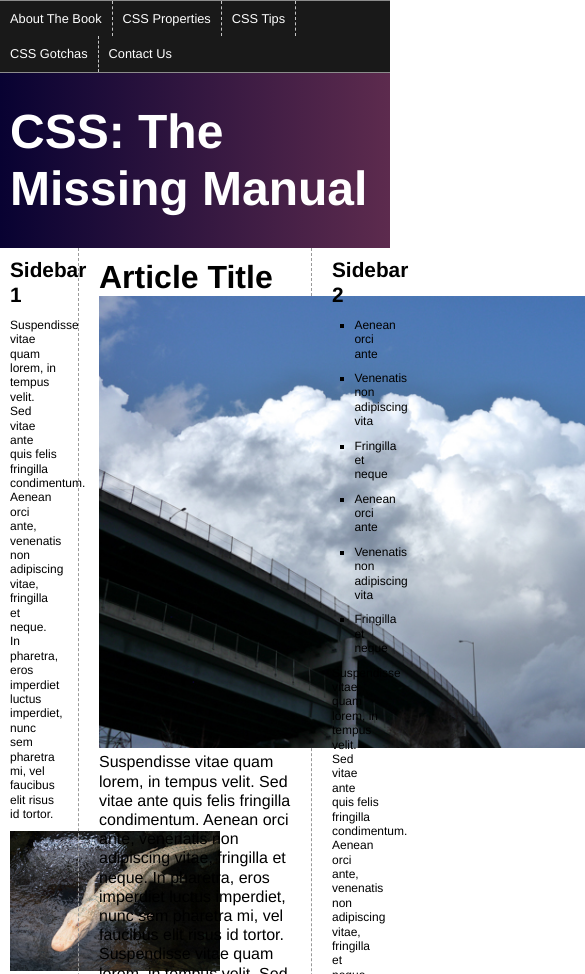
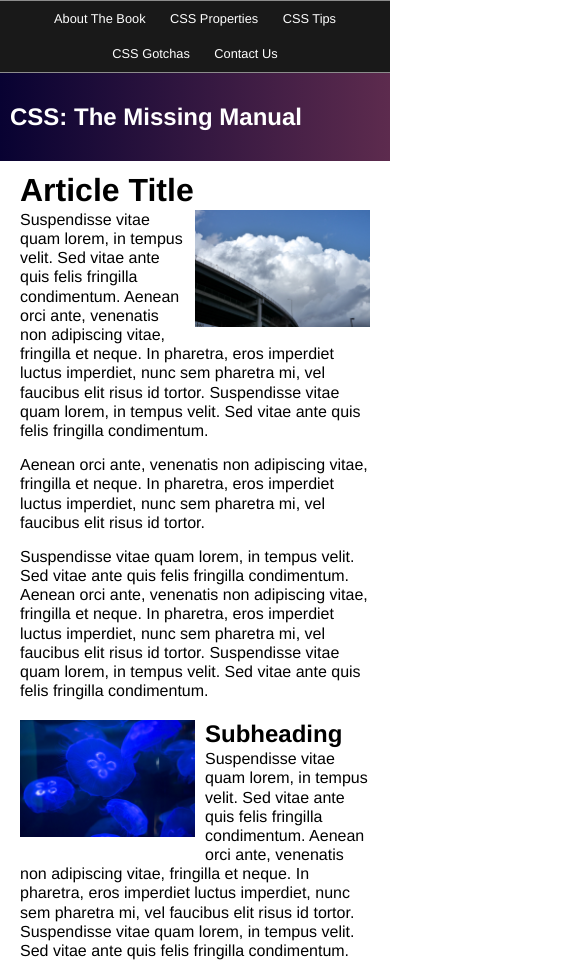
Before and after one commit to Carlos3dg/CSS-Course, a plain HTML site: page css_mm_4e-master/15/index.html in a window 390 px wide. Shown: the top 974 px of the page, 585 px wide, since content can reach past the window. Drawn offline with Linux system fonts and the light colour scheme.

Commit message:
Finish Chapter 15

```diff
--- a/css_mm_4e-master/15/index.html
+++ b/css_mm_4e-master/15/index.html
@@ -22,27 +22,29 @@
 <h1>CSS: The Missing Manual</h1>
 </header>
 <div class="contentWrapper">
+  <div class="columnWrapper">
+  <!-- main content goes here -->
+      <article class="main">
+          <h2>Article Title</h2>
+          <p><img src="imgs/clouds.jpg" alt="Clouds" class="half right">Suspendisse vitae quam lorem, in tempus velit. Sed vitae ante quis felis fringilla condimentum. Aenean orci ante, venenatis non adipiscing vitae, fringilla et neque. In pharetra, eros imperdiet luctus imperdiet, nunc sem pharetra mi, vel faucibus elit risus id tortor. Suspendisse vitae quam lorem, in tempus velit. Sed vitae ante quis felis fringilla condimentum.</p>
+          <p>Aenean orci ante, venenatis non adipiscing vitae, fringilla et neque. In pharetra, eros imperdiet luctus imperdiet, nunc sem pharetra mi, vel faucibus elit risus id tortor. </p>
+          <p>Suspendisse vitae quam lorem, in tempus velit. Sed vitae ante quis felis fringilla condimentum. Aenean orci ante, venenatis non adipiscing vitae, fringilla et neque. In pharetra, eros imperdiet luctus imperdiet, nunc sem pharetra mi, vel faucibus elit risus id tortor. Suspendisse vitae quam lorem, in tempus velit. Sed vitae ante quis felis fringilla condimentum. </p>
+          <h3><img src="imgs/jellyfish.jpg" alt="Jellyfish" class="half left">Subheading</h3>
+          <p>Suspendisse vitae quam lorem, in tempus velit. Sed vitae ante quis felis fringilla condimentum. Aenean orci ante, venenatis non adipiscing vitae, fringilla et neque. In pharetra, eros imperdiet luctus imperdiet, nunc sem pharetra mi, vel faucibus elit risus id tortor. Suspendisse vitae quam lorem, in tempus velit. Sed vitae ante quis felis fringilla condimentum. </p>
+          <h3>Subheading</h3>
+          <p>Suspendisse vitae quam lorem, in tempus velit. Sed vitae ante quis felis fringilla condimentum. Aenean orci ante, venenatis non adipiscing vitae, fringilla et neque. In pharetra, eros imperdiet luctus imperdiet, nunc sem pharetra mi, vel faucibus elit risus id tortor. Suspendisse vitae quam lorem, in tempus velit. Sed vitae ante quis felis fringilla condimentum. Aenean orci ante, venenatis non adipiscing vitae, fringilla et neque. In pharetra, eros imperdiet luctus imperdiet, nunc sem pharetra mi, vel faucibus elit risus id tortor. Suspendisse vitae quam lorem, in tempus velit. Sed vitae ante quis felis fringilla condimentum. Aenean orci ante, venenatis non adipiscing vitae, fringilla et neque. In pharetra, eros imperdiet luctus imperdiet, nunc sem pharetra mi, vel faucibus elit risus id tortor. Suspendisse vitae quam lorem, in tempus velit. Sed vitae ante quis felis fringilla condimentum. Aenean orci ante, venenatis non adipiscing vitae, fringilla et neque. In pharetra, eros imperdiet luctus imperdiet, nunc sem pharetra mi, vel faucibus elit risus id tor</p>
+        </article>
 <!-- first sidebar goes here -->
     <aside class="sidebar1">
       <h2>Sidebar 1</h2>
       <p>Suspendisse vitae quam lorem, in tempus velit. Sed vitae ante quis felis fringilla condimentum. Aenean orci ante, venenatis non adipiscing vitae, fringilla et neque. In pharetra, eros imperdiet luctus imperdiet, nunc sem pharetra mi, vel faucibus elit risus id tortor.  </p>
-  <p><img src="imgs/gator.jpg" alt="Gator" width="210" height="140"></p>
+      <p><img src="imgs/gator.jpg" alt="Gator"></p>
       <h3>Secondary Header</h3>
       <p>Suspendisse vitae quam lorem, in tempus velit. Sed vitae ante quis felis fringilla condimentum.  </p>
       <h3>Secondary Header</h3>
       <p>Suspendisse vitae quam lorem, in tempus velit. Sed vitae ante quis felis fringilla condimentum. </p>
     </aside>
-<!-- main content goes here -->
-<article class="main">
-  <h2>Article Title</h2>
-  <p><img src="imgs/clouds.jpg" alt="Clouds" width="678" height="452">Suspendisse vitae quam lorem, in tempus velit. Sed vitae ante quis felis fringilla condimentum. Aenean orci ante, venenatis non adipiscing vitae, fringilla et neque. In pharetra, eros imperdiet luctus imperdiet, nunc sem pharetra mi, vel faucibus elit risus id tortor. Suspendisse vitae quam lorem, in tempus velit. Sed vitae ante quis felis fringilla condimentum.</p>
-  <p>Aenean orci ante, venenatis non adipiscing vitae, fringilla et neque. In pharetra, eros imperdiet luctus imperdiet, nunc sem pharetra mi, vel faucibus elit risus id tortor. </p>
-  <p>Suspendisse vitae quam lorem, in tempus velit. Sed vitae ante quis felis fringilla condimentum. Aenean orci ante, venenatis non adipiscing vitae, fringilla et neque. In pharetra, eros imperdiet luctus imperdiet, nunc sem pharetra mi, vel faucibus elit risus id tortor. Suspendisse vitae quam lorem, in tempus velit. Sed vitae ante quis felis fringilla condimentum. </p>
-  <h3><img src="imgs/jellyfish.jpg" alt="Jellyfish" width="678" height="452">Subheading</h3>
-  <p>Suspendisse vitae quam lorem, in tempus velit. Sed vitae ante quis felis fringilla condimentum. Aenean orci ante, venenatis non adipiscing vitae, fringilla et neque. In pharetra, eros imperdiet luctus imperdiet, nunc sem pharetra mi, vel faucibus elit risus id tortor. Suspendisse vitae quam lorem, in tempus velit. Sed vitae ante quis felis fringilla condimentum. </p>
-  <h3>Subheading</h3>
-  <p>Suspendisse vitae quam lorem, in tempus velit. Sed vitae ante quis felis fringilla condimentum. Aenean orci ante, venenatis non adipiscing vitae, fringilla et neque. In pharetra, eros imperdiet luctus imperdiet, nunc sem pharetra mi, vel faucibus elit risus id tortor. Suspendisse vitae quam lorem, in tempus velit. Sed vitae ante quis felis fringilla condimentum. Aenean orci ante, venenatis non adipiscing vitae, fringilla et neque. In pharetra, eros imperdiet luctus imperdiet, nunc sem pharetra mi, vel faucibus elit risus id tortor. Suspendisse vitae quam lorem, in tempus velit. Sed vitae ante quis felis fringilla condimentum. Aenean orci ante, venenatis non adipiscing vitae, fringilla et neque. In pharetra, eros imperdiet luctus imperdiet, nunc sem pharetra mi, vel faucibus elit risus id tortor. Suspendisse vitae quam lorem, in tempus velit. Sed vitae ante quis felis fringilla condimentum. Aenean orci ante, venenatis non adipiscing vitae, fringilla et neque. In pharetra, eros imperdiet luctus imperdiet, nunc sem pharetra mi, vel faucibus elit risus id tor</p>
-</article>
+  </div>
 <!-- second sidebar goes here -->
 <aside class="sidebar2">
 <h2>Sidebar 2 </h2>
@@ -55,7 +57,7 @@
     <li> Fringilla et neque</li>
   </ul>
   <p>Suspendisse vitae quam lorem, in tempus velit. Sed vitae ante quis felis fringilla condimentum. Aenean orci ante, venenatis non adipiscing vitae, fringilla et neque. In pharetra, eros imperdiet luctus imperdiet, nunc sem pharetra mi, vel faucibus elit risus id tortor.Suspendisse vitae quam lorem, in tempus velit. </p>
-  <p><img src="imgs/mule.jpg" alt="Mule" width="210" height="140"></p>
+  <p><img src="imgs/mule.jpg" alt="Mule"></p>
   <p>Sed vitae ante quis felis fringilla condimentum. Aenean orci ante, venenatis non adipiscing vitae, fringilla et neque. In pharetra, eros imperdiet luctus imperdiet, nunc sem pharetra mi, vel faucibus elit risus id tortor.Suspendisse vitae quam lorem, in tempus velit. Sed vitae ante quis felis fringilla condimentum. Aenean orci ante, venenatis non adipiscing vitae, fringilla et neque. In pharetra, eros imperdiet luctus imperdiet, nunc sem pharetra mi, vel faucibus elit risus id tortor.</p>
 </aside>
 </div>
--- a/css_mm_4e-master/15/styles.css
+++ b/css_mm_4e-master/15/styles.css
@@ -136,15 +136,19 @@
 	margin: 0 auto;
 }*/
 
+.columnWrapper {
+	float: left;
+	width: 80%;
+}
 
 .sidebar1 {
   float: left;
-  width: 20%;
+  width: 25%;
   padding: 0 20px 0 10px;
 }
 .main {
-  float: left;
-  width: 60%;
+  float: right;
+  width: 75%;
   padding: 0 20px;
   border-left: dashed 1px rgb(153,153,153);
   border-right: dashed 1px rgb(153,153,153);
@@ -161,3 +165,76 @@
   max-width: 1200px;
   margin: 0 auto;
 }
+
+img {
+	max-width: 100%;
+}
+
+img.half {
+	width: 50%;
+}
+
+img.left {
+	float: left;
+	margin: 0 10px 10px 0;
+}
+
+img.right {
+	float: right;
+	margin: 0 0 10px 10px;
+}
+
+/* Tablet Design */
+@media (min-width: 481px) and (max-width: 768px) {
+	.sidebar2 {
+		float: none;
+		width: auto;
+		clear: both;
+		border-top: 2px solid black;
+		padding-top: 10px;
+	}
+
+	.columnWrapper {
+		width: auto;
+	}
+
+	.main {
+		border-right: none;
+	}
+}
+
+@media (max-width: 480px) {
+	.columnWrapper, .main, .sidebar1, .sidebar2 {
+		float: none;
+		width: auto;
+	}
+
+	.main {
+		border: none;
+	}
+
+	.sidebar1, .sidebar2 {
+		border-top: 2px solid black;
+		margin-top: 25px;
+		padding-top: 10px;
+	}
+
+	header h1 {
+		font-size: 1.5em;
+	}
+
+	nav {
+		text-align: center;
+	}
+
+	nav li {
+		float: none;
+		display: inline-block;
+		}
+
+	nav a {
+		float: none;
+		display: inline-block;
+		border: none;
+		}
+}
```
Lines whose indentation alone changed are shown as unchanged.
